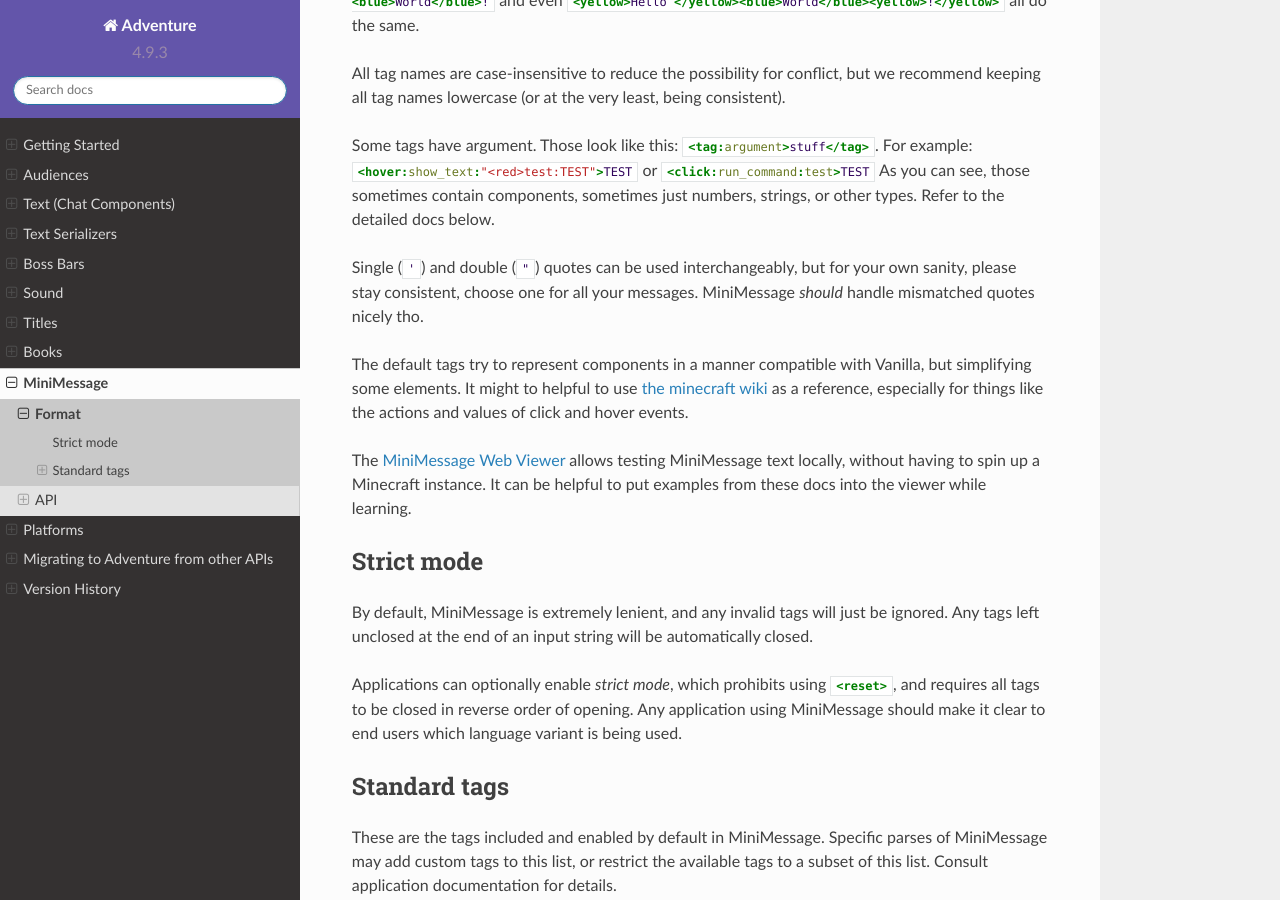
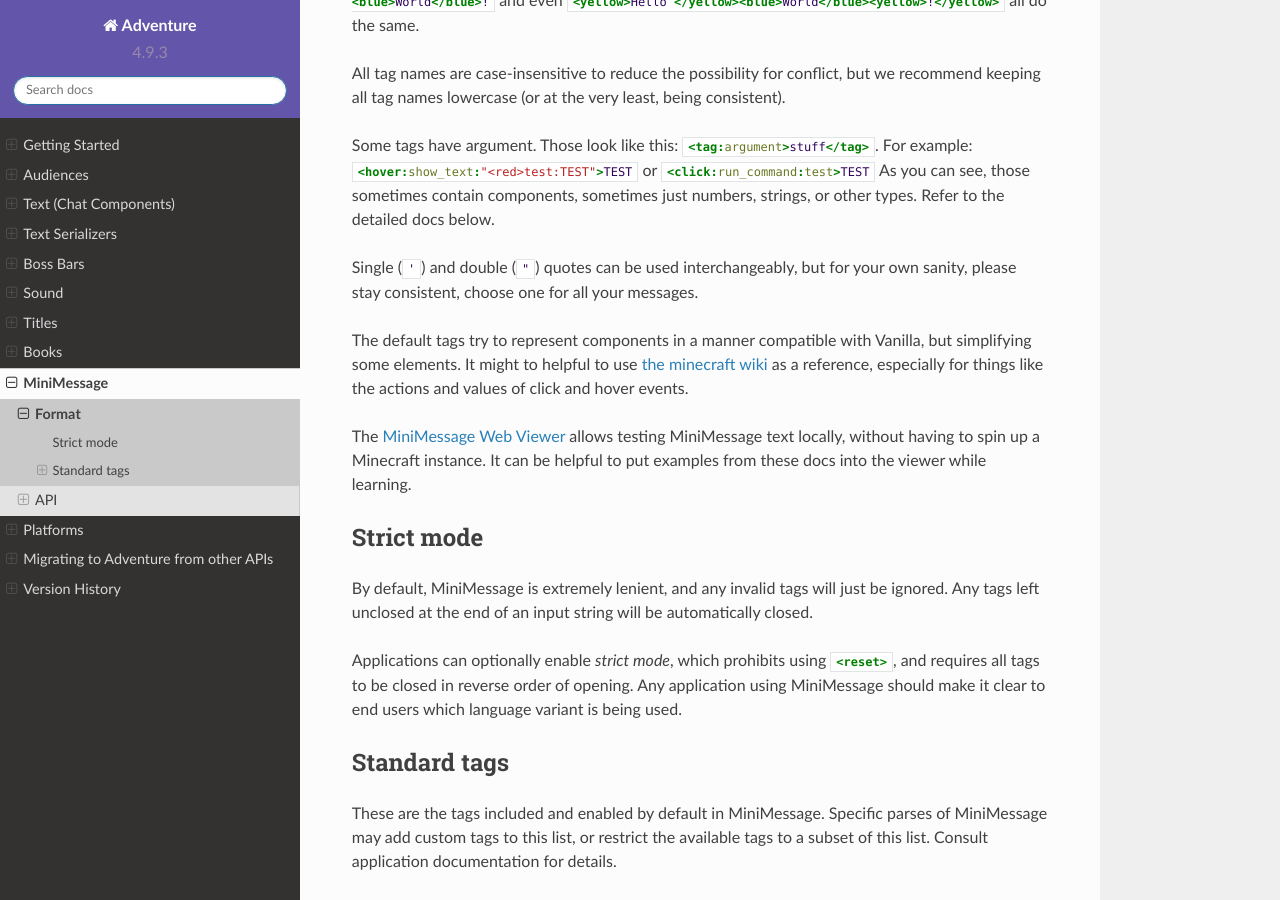
Before and after one commit to KyoriPowered/adventure-docs, a Sphinx documentation site: the page built from source/minimessage/format.rst, in a window 1280 px wide and 900 px high, scrolled down 394 px. Built offline with Sphinx 7.4.7 and the Read the Docs theme 2.0.0, drawn with Linux system fonts in a browser that asks for light colours.

Commit message:
update for review comments

```diff
--- a/source/minimessage/api.rst
+++ b/source/minimessage/api.rst
@@ -154,8 +154,9 @@ Placeholder resolvers are especially useful for simple cases:
 
 .. code:: java
 
-    MiniMessage.miniMessage().deserialize("<gray>Hello <name>", Placeholder.component("name", Component.text("TEST", NamedTextColor.RED)));
-    MiniMessage.miniMessage().deserialize("<gray>Hello <name>", Placeholder.unparsed("name", "TEST"));
+    MiniMessage.miniMessage().deserialize("<gray>Hello <name> :)", Placeholder.component("name", Component.text("TEST", NamedTextColor.RED))); // return Component.text("Hello ", NamedTextColor.GRAY).append(Component.text("TEST", NamedTextColor.RED), Component.text(" :)"))
+    MiniMessage.miniMessage().deserialize("<gray>Hello <name>", Placeholder.unparsed("name", "<red>TEST :)")); // returns Component.text("Hello <red>TEST :)", NamedTextColor.GRAY);
+    MiniMessage.miniMessage().deserialize("<gray>Hello <name> :)", Placeholder.parsed("name", "<red>TEST")); // returns Component.text("Hello ", NamedTextColor.GRAY).append(Component.text("TEST :)", NamedTextColor.RED));
     TagResolver placeholders = TagResolver.resolver(Placeholder.parsed("name", "TEST"), Placeholder.parsed("name2", "TEST"));
     MiniMessage.miniMessage().deserialize("<gray>Hello <name> and <name2>", placeholders);
 
--- a/source/minimessage/format.rst
+++ b/source/minimessage/format.rst
@@ -12,7 +12,7 @@ All tag names are case-insensitive to reduce the possibility for conflict, but w
 Some tags have argument. Those look like this: :mm:`<tag:argument>stuff</tag>`. For example: :mm:`<hover:show_text:"<red>test:TEST">TEST` or :mm:`<click:run_command:test>TEST`
 As you can see, those sometimes contain components, sometimes just numbers, strings, or other types. Refer to the detailed docs below.
 
-Single (``'``) and double (``"``) quotes can be used interchangeably, but for your own sanity, please stay consistent, choose one for all your messages. MiniMessage *should* handle mismatched quotes nicely tho.
+Single (``'``) and double (``"``) quotes can be used interchangeably, but for your own sanity, please stay consistent, choose one for all your messages.
 
 The default tags try to represent components in a manner compatible with Vanilla, but simplifying some elements.
 It might to helpful to use `the minecraft wiki <https://minecraft.gamepedia.com/Raw_JSON_text_format>`_ as a reference, especially for things like the actions and values of click and hover events.
```
